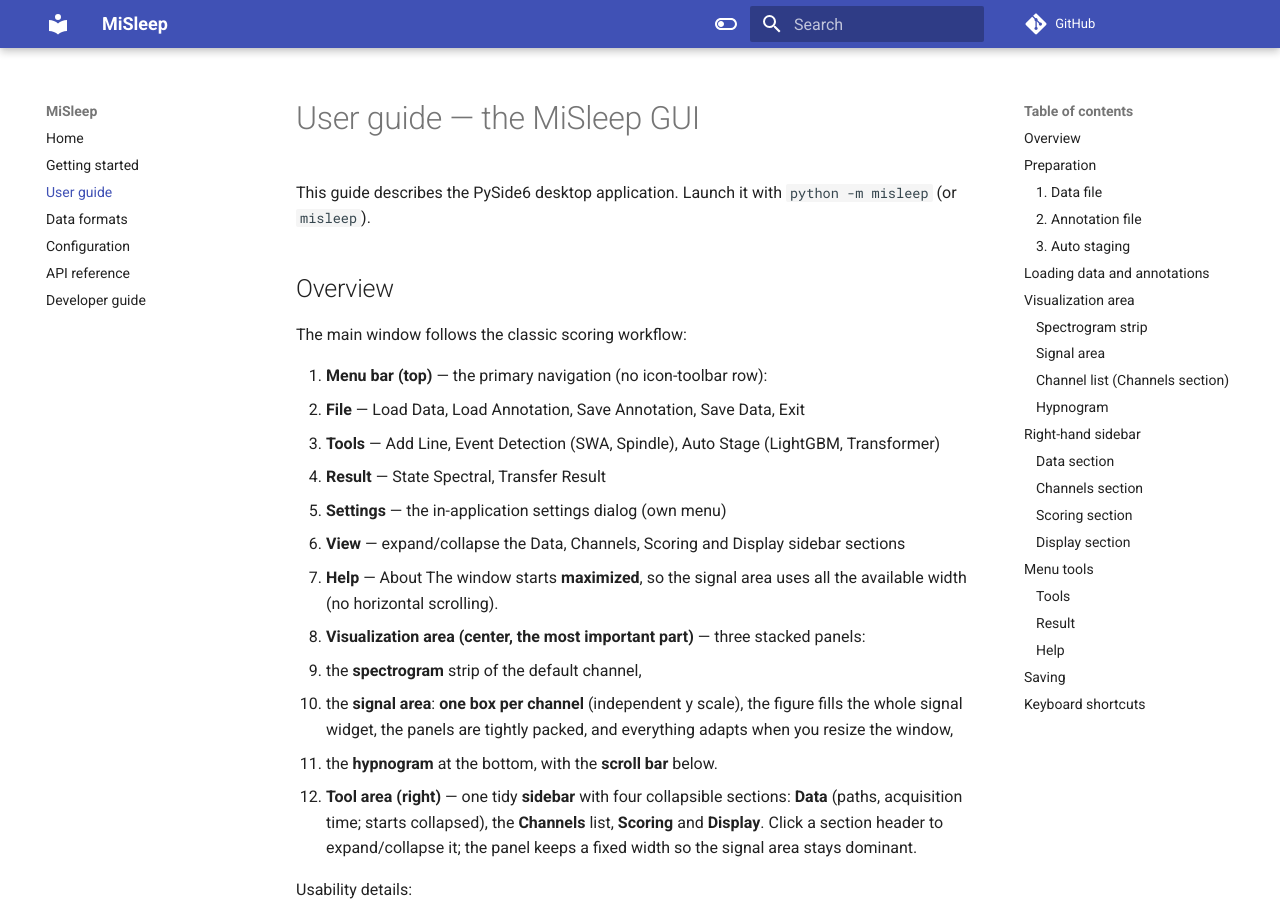
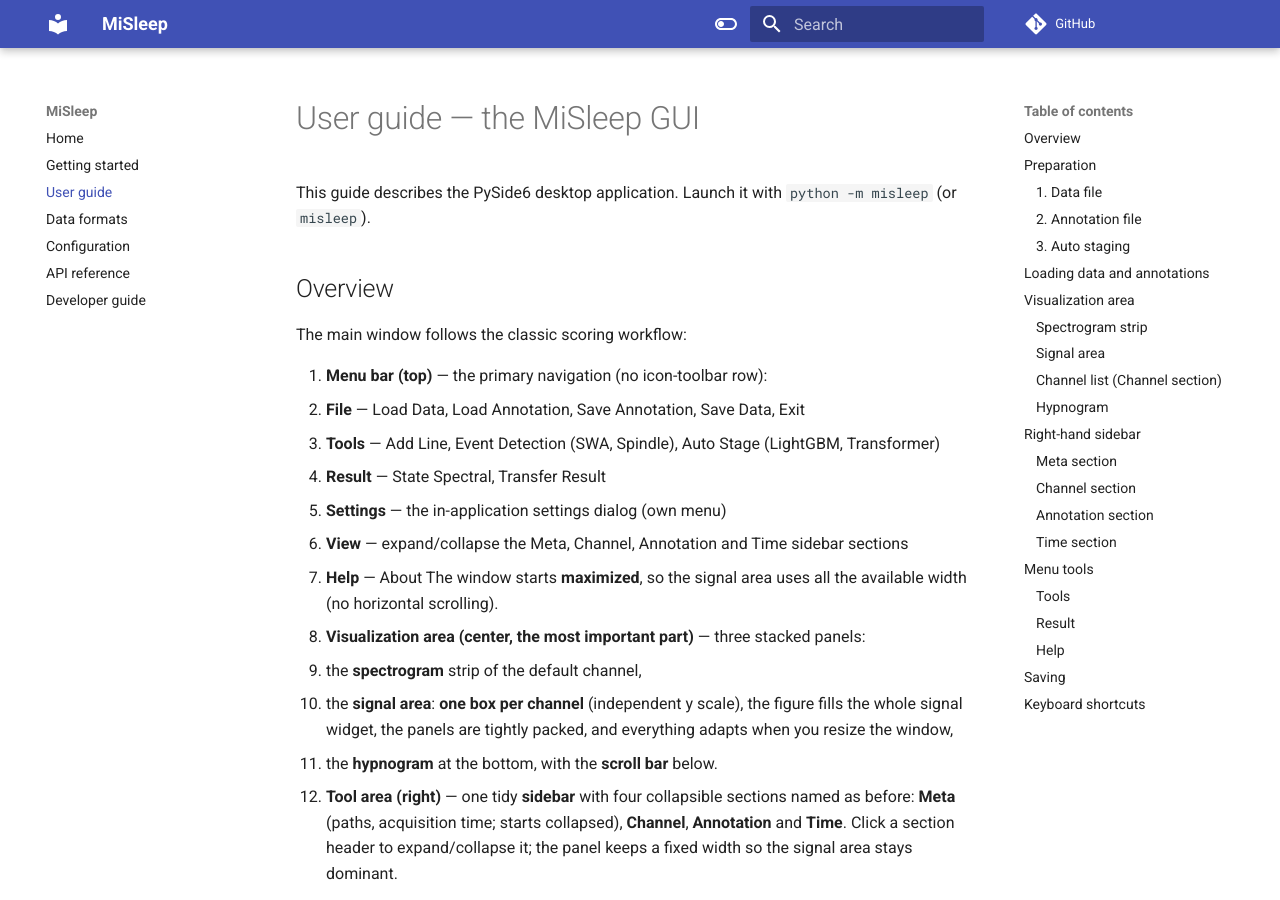
Before and after one commit to BryanWang0702/MiSleep, an MkDocs documentation site: the page built from docs/user_guide.md, in a window 1280 px wide and 900 px high. Built offline with MkDocs 1.6.1 and Material for MkDocs 9.7.7, drawn with Linux system fonts in a browser that asks for light colours; comment, search, counter and statistics services are not loaded; some of the changed text lies outside the part shown.

Commit message:
docs: guide/changelog updates and fresh preview screenshots

```diff
--- a/docs/user_guide.md
+++ b/docs/user_guide.md
@@ -14,7 +14,7 @@
      (LightGBM, Transformer)
    * **Result** — State Spectral, Transfer Result
    * **Settings** — the in-application settings dialog (own menu)
-   * **View** — expand/collapse the Data, Channels, Scoring and Display
+   * **View** — expand/collapse the Meta, Channel, Annotation and Time
      sidebar sections
    * **Help** — About
    The window starts **maximized**, so the signal area uses all the
@@ -27,10 +27,10 @@
      packed, and everything adapts when you resize the window,
    * the **hypnogram** at the bottom, with the **scroll bar** below.
 3. **Tool area (right)** — one tidy **sidebar** with four collapsible
-   sections: **Data** (paths, acquisition time; starts collapsed), the
-   **Channels** list, **Scoring** and **Display**. Click a section header
-   to expand/collapse it; the panel keeps a fixed width so the signal
-   area stays dominant.
+   sections named as before: **Meta** (paths, acquisition time; starts
+   collapsed), **Channel**, **Annotation** and **Time**. Click a section
+   header to expand/collapse it; the panel keeps a fixed width so the
+   signal area stays dominant.
 
 Usability details:
 
@@ -119,7 +119,7 @@
 * `Up`/`Down` — previous/next 5 s epoch,
 * mouse wheel — page up/down.
 
-### Channel list (Channels section)
+### Channel list (Channel section)
 
 * **▲ / ▼ arrow buttons** sit **horizontally in the same row as the
   spectrogram percentile box** (compact, 24×24) and move the selected
@@ -138,11 +138,11 @@
 
 ## Right-hand sidebar
 
-### Data section
+### Meta section
 
 Shows the data path, annotation path, and acquisition time.
 
-### Channels section
+### Channel section
 
 * **Show / Hide / Delete** — control which channels are displayed; delete
   removes them from the in-memory data.
@@ -155,7 +155,7 @@
   (> 5 s) in the annotation area, opens the spectrum/spectrogram window
   for the selected channel.
 
-### Scoring section
+### Annotation section
 
 Three scoring modes (radio buttons) plus the **Marker list** / **Start-End
 list** buttons which open a viewer of all already-labeled events:
@@ -178,13 +178,13 @@
 * **Sleep state** — click twice to define an interval, then press one of
   the **state buttons** or the number key for that state (`1`–`9`, and
   `0` for state 10) to score it. The default has four states (1 NREM,
-  2 REM, 3 Wake, 4 Init) whose buttons live in the Scoring section; add
+  2 REM, 3 Wake, 4 Init) whose buttons live in the Annotation section; add
   up to **10 states** in *Settings → Sleep states* and extra buttons
   appear below them, colored automatically.
 
 Right-click removes markers / start-end selections.
 
-### Display section
+### Time section
 
 Jump to a specific time with the spin box or the date-time editor; choose
 the display duration from the combo box (30 s – 1 h) or a custom value
@@ -220,8 +220,8 @@
 
 ### Help
 
-* **View** — check/uncheck to expand or collapse the Data, Channels,
-  Scoring and Display sidebar sections (same as clicking their headers).
+* **View** — check/uncheck to expand or collapse the Meta, Channel,
+  Annotation and Time sidebar sections (same as clicking their headers).
 * **About** — version and update info.
 * **Settings** — opens the in-application settings dialog. Changes are
   **applied immediately** without restarting MiSleep:
```
Also changed, not shown: CHANGELOG.md (+10 -8 lines), docs/imgs/gui/main_dark.png, docs/imgs/gui/main_light.png, docs/imgs/gui/settings_dark.png, docs/imgs/gui/settings_light.png.
